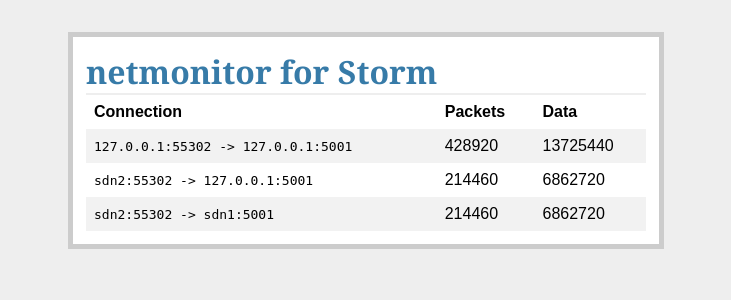
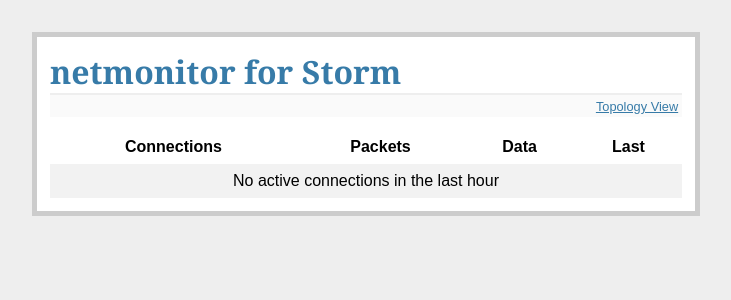
Before and after one commit to ale93p/storm-netmonitor, a Flask app: page / in a window 1280 px wide. Shown: the top 300 px of the page, without its empty margins (274-1005 px from the left). Run offline with Flask 2, Linux system fonts and the light colour scheme; data comes from the database, SQL or seed files in the repository; both versions use the stored data as it was before the commit.

Commit message:
last timestamp and formatting in summary page

```diff
--- a/server.py
+++ b/server.py
@@ -2,8 +2,9 @@
 import argparse
 import csv
 import os.path
-import time
+import time, datetime
 import sqlite3
+
 
 start_time = time.time()
 filename = 'network_db_' + time.strftime("%d%m%y%H%M%s") + '.csv'
@@ -19,6 +20,22 @@
     PASSWORD='default'
 ))
 app.config.from_envvar('FLASKR_SETTINGS', silent=True)
+
+def humansize(n, bytes=True):
+    if bytes:
+        suffixes = ['B', 'KB', 'MB', 'GB', 'TB', 'PB']
+        div = 1024.
+    else:
+        suffixes = ['', 'K', 'M', 'B', 'T']
+        div = 1000.
+
+    i = 0
+    while n >= div and i < len(suffixes)-1:
+        n /= div
+        i += 1
+    f = ('%.2f' % n).rstrip('0').rstrip('.')
+
+    return '%s %s' % (f, suffixes[i])
 
 def writeToCsv(d):
     title_row = ['client', 'timestamp', 'snd_addr', 'snd_port', 'rcv_addr', 'rcv_port', 'pkts', 'bytes']
@@ -39,7 +56,7 @@
 
 def getSummary():
     db = get_db()
-    query = 'select src_addr, src_port, dst_addr, dst_port, SUM(pkts) as pkts, SUM(bytes) as bytes from connections, probes where connections.ID == probes.connection group by probes.connection;'
+    query = 'select src_addr, src_port, dst_addr, dst_port, SUM(pkts) as pkts, SUM(bytes) as bytes, MAX(ts) as ts from connections, probes where connections.ID == probes.connection group by probes.connection order by src_addr, src_port, dst_addr, dst_port;'
     cur = db.execute(query)
     return cur.fetchall()
 
@@ -79,20 +96,28 @@
 def before():
     init_db() if args.initdb else None
 
+@app.route("/conn_view")
+@app.route("/index")
 @app.route("/")
-def connectionView():
+def conn_view():
     connections = getSummary()
     cons = []
     for c in connections:
-        cons.append((c[0]+':'+c[1]+' -> '+c[2]+':'+c[3], c[4], c[5]))
+        ts = float(c[6])
+        if time.time() - ts < 60*60:
+            cons.append((c[0]+':'+c[1]+' -> '+c[2]+':'+c[3], humansize(int(c[4]), False), humansize(int(c[5])), datetime.datetime.fromtimestamp(ts).strftime("%H:%M:%S")))
+    return render_template('summary.html',connections=cons)
 
-    return render_template('summary.html',connections=cons)
+@app.route('/topo_view')
+def topo_view():
+    return render_template('topology.html')
+
 
 @app.route("/api/v0.1/network/insert", methods=['GET'])
 def networkInsert():
     try:
         client = request.remote_addr
-        ts = request.args["ts"]
+        ts = time.time()
         src_host = request.args["src_host"]
         src_port = request.args["src_port"]
         dst_host = request.args["dst_host"]
@@ -102,7 +127,7 @@
     except:
         print ("[ERROR] Wrong API request")
         abort(400)
-    print ("[VERBOSE] Received from ",client," at ",ts,": ",src_host,":",src_port,"->",dst_host,":",dst_port," ",pkts,"pkts ",bts,"Bytes)", sep='') if args.verbose else None
+    print ("[VERBOSE] Received from ",client," at ",str(ts),": ",src_host,":",src_port,"->",dst_host,":",dst_port," ",pkts,"pkts ",bts,"Bytes)", sep='') if args.verbose else None
 
     c = getConnection(src_host, src_port, dst_host, dst_port)
     if c and client != c[0][1]: pass
@@ -111,7 +136,7 @@
             query = 'insert into connections (client, src_addr, src_port, dst_addr, dst_port) values (\'' + client + '\',\'' + src_host + '\',\'' + src_port + '\',\'' + dst_host + '\',\'' + dst_port + '\')'
             connId = insert_db(query)
         else: connId = c[0][0]
-        query = 'insert into probes (connection, ts, pkts, bytes) values (' + str(connId) + ',\'' + ts + '\',\'' + pkts + '\',\'' + bts + '\')'
+        query = 'insert into probes (connection, ts, pkts, bytes) values (' + str(connId) + ',\'' + str(ts) + '\',\'' + pkts + '\',\'' + bts + '\')'
         insert_db(query)
 
     print ("[VERBOSE] Data write success") if args.verbose else None
@@ -127,4 +152,13 @@
 
     print(" * Enabled verbose output * ") if args.verbose else None
 
-    app.run(host='0.0.0.0', port=args.port)
+    extra_dirs = ['static','templates',]
+    extra_files = extra_dirs[:]
+    for extra_dir in extra_dirs:
+        for dirname, dirs, files in os.walk(extra_dir):
+            for filename in files:
+                filename = os.path.join(dirname, filename)
+                if os.path.isfile(filename):
+                    extra_files.append(filename)
+
+    app.run(host='0.0.0.0', port=args.port, extra_files=extra_files)
--- a/static/style.css
+++ b/static/style.css
@@ -4,14 +4,14 @@
 h1              { border-bottom: 2px solid #eee; }
 h2              { font-size: 1.2em; }
 
-.page           { margin: 2em auto; width: 35em; border: 5px solid #ccc;
+.page           { margin: 2em auto; width: 50%; border: 5px solid #ccc;
                   padding: 0.8em; background: white; }
 .entries        { list-style: none; margin: 0; padding: 0; }
 .entries li     { margin: 0.8em 1.2em; }
 .entries li h2  { margin-left: -1em; }
 .add-entry      { font-size: 0.9em; border-bottom: 1px solid #ccc; }
 .add-entry dl   { font-weight: bold; }
-.metanav        { font-size: 0.8em; padding: 0.3em;
+.metanav        { text-align: right; font-size: 0.8em; padding: 0.3em;
                   margin-bottom: 1em; background: #fafafa; }
 .flash          { background: #CEE5F5; padding: 0.5em;
                   border: 1px solid #AACBE2; }
@@ -23,7 +23,7 @@
 }
 
 th, td {
-    text-align: left;
+    text-align: center;
     padding: 8px;
 }
 
--- a/templates/layout.html
+++ b/templates/layout.html
@@ -3,8 +3,13 @@
 <link rel="stylesheet" type="text/css" href="{{ url_for('static', filename='style.css') }}">
 <div class="page">
   <h1>netmonitor for Storm</h1>
-  <!--<div class="metanav">
-    Index Page, Hello!!
-  </div>-->
+  <div class="metanav">
+    {% if request.path == '/' %}
+      <a href="{{ url_for('topo_view') }}">Topology View</a>
+    {% endif %}
+    {% if request.path == '/topo_view' %}
+      <a href="{{ url_for('conn_view') }}">Connection View</a>
+    {% endif %}
+  </div>
   {% block body %}{% endblock %}
 </div>
--- a/templates/summary.html
+++ b/templates/summary.html
@@ -3,12 +3,14 @@
     <div style="overflow-x:auto;">
       <table>
         <tr>
-            <th>Connection</th><th>Packets</th><th>Data</th>
+            <th>Connections</th><th>Packets</th><th>Data</th><th>Last</th>
         </tr>
         {% for c in connections: %}
             <tr>
-                <td><tt>{{ c[0] }}</tt></td><td>{{ c[1] }}</td><td>{{ c[2] }}</td>
+                <td><tt>{{ c[0] }}</tt></td><td>{{ c[1] }}</td><td>{{ c[2] }}</td><td>{{ c[3] }}</td>
             </tr>
+        {% else %}
+            <td colspan=4>No active connections in the last hour</td>
         {% endfor %}
       </table>
     </div>
```
Also changed, not shown: templates/topology.html (added, +18 -0 lines), database/netmonitor.db (deleted).
